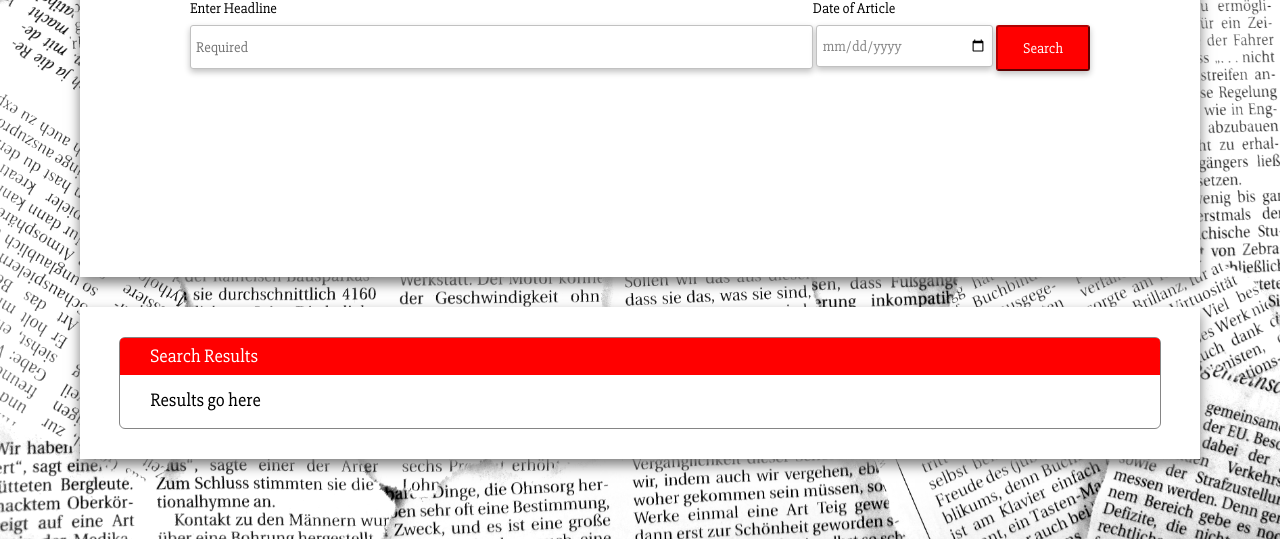
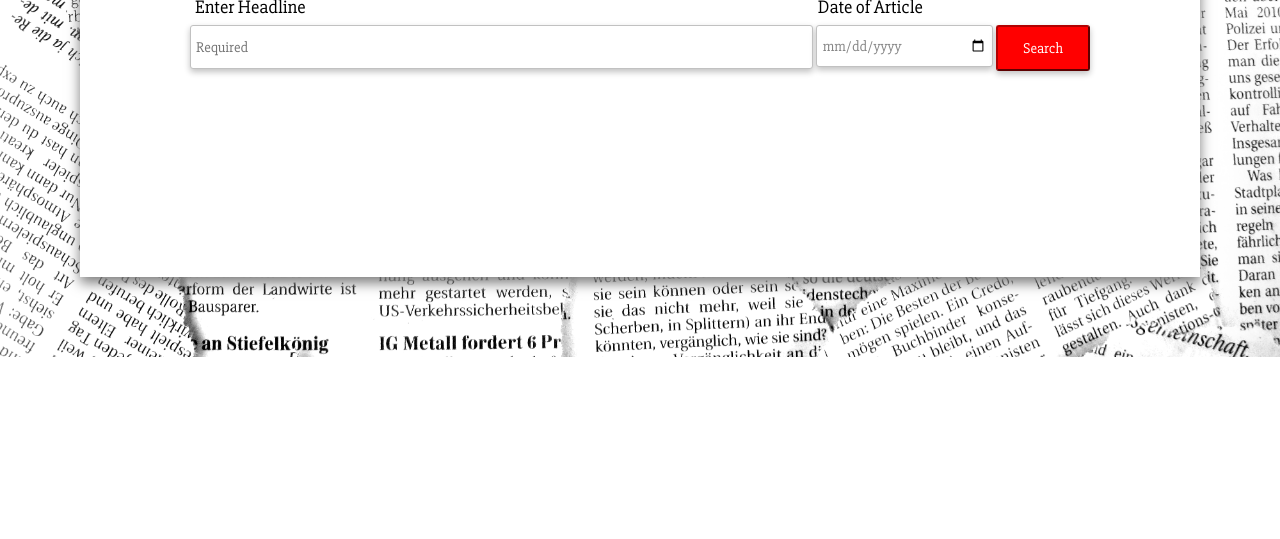
Before and after one commit to caspershih/group-project-1, a plain HTML site: page index.html in a window 1280 px wide. Shown: the part 453-992 px from the top of the page. After the commit the page ends 810 px from the top, so only its background shows below. Drawn offline with nearby package versions, Linux system fonts and the light colour scheme.

Commit message:
Added javascript for hiding and showing results content section

```diff
--- a/assets/css/style.css
+++ b/assets/css/style.css
@@ -71,11 +71,14 @@ body {
 .formRow {
     display: flex;
     align-items: stretch;
-    font-size: 11pt;
 }
 
 .formColumn {
     text-align: left;
+}
+
+label{
+    margin-left: 5px;
 }
 
 #headlineInput {
@@ -121,24 +124,23 @@ body {
 }
 
 #resultsSection{
-    border-radius: 6px;
+    border-radius: 3px;
     width: 93%;
-    max-width: 1200px;
+    max-width: 900px;
     height: auto;
     margin-left: auto;
     margin-right: auto;
     margin-top: 30px;
     margin-bottom: 30px;
-    border: #858585 1px solid;
+    border: #c1c1c1 1px solid;
 }
 
 h3 {
     line-height: 200%;
     width: 100%;
-    background-color: red;
-    color: white;
-    padding: 0px 30px 0px 30px;
-    border-radius: 4px 4px 0px 0px;
+    padding: 2px 30px 0px 30px;
+    border-radius: 2px 2px 0px 0px;
+    border-bottom: #c1c1c1 1px solid;
 }
 
 #resultsView{
--- a/assets/javascript/script.js
+++ b/assets/javascript/script.js
@@ -1,9 +1,17 @@
+//on.document function
+$(document).ready(function() {
+    //To hide results container on page load
+    $(".resultsContainer").hide();
+
 function getData() {
     $("#headlineBtn").on("click", function() { // START ON CLICK
 
         event.preventDefault();
         $("#headlineInput").empty();
         $("#headlineDate").empty();
+    //To show results container on click
+        $(".resultsContainer").show();
+
         var url = "https://newsapi.org/v2/everything?";
         var q = $("#headlineInput").val().trim();
 
@@ -34,3 +42,6 @@ function getData() {
     })
 };
     getData();
+
+//end brackets for on.document function
+});
--- a/index.html
+++ b/index.html
@@ -40,7 +40,7 @@
     <div class="resultsContainer">
     <div id="resultsSection">
         <h3>Search Results</h3>
-        <div id="resultsView">Results go here</div>
+        <div id="resultsView"></div>
     </div>
     </div>
 
```
